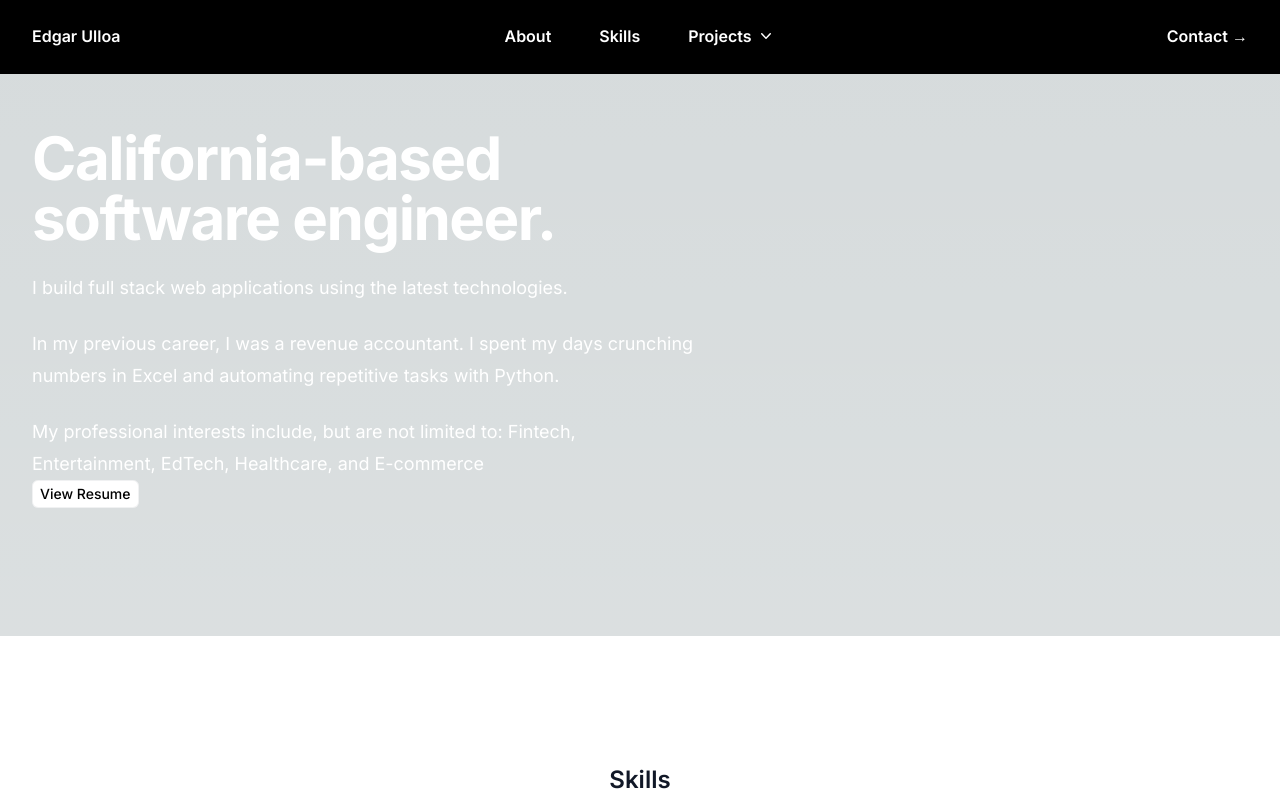
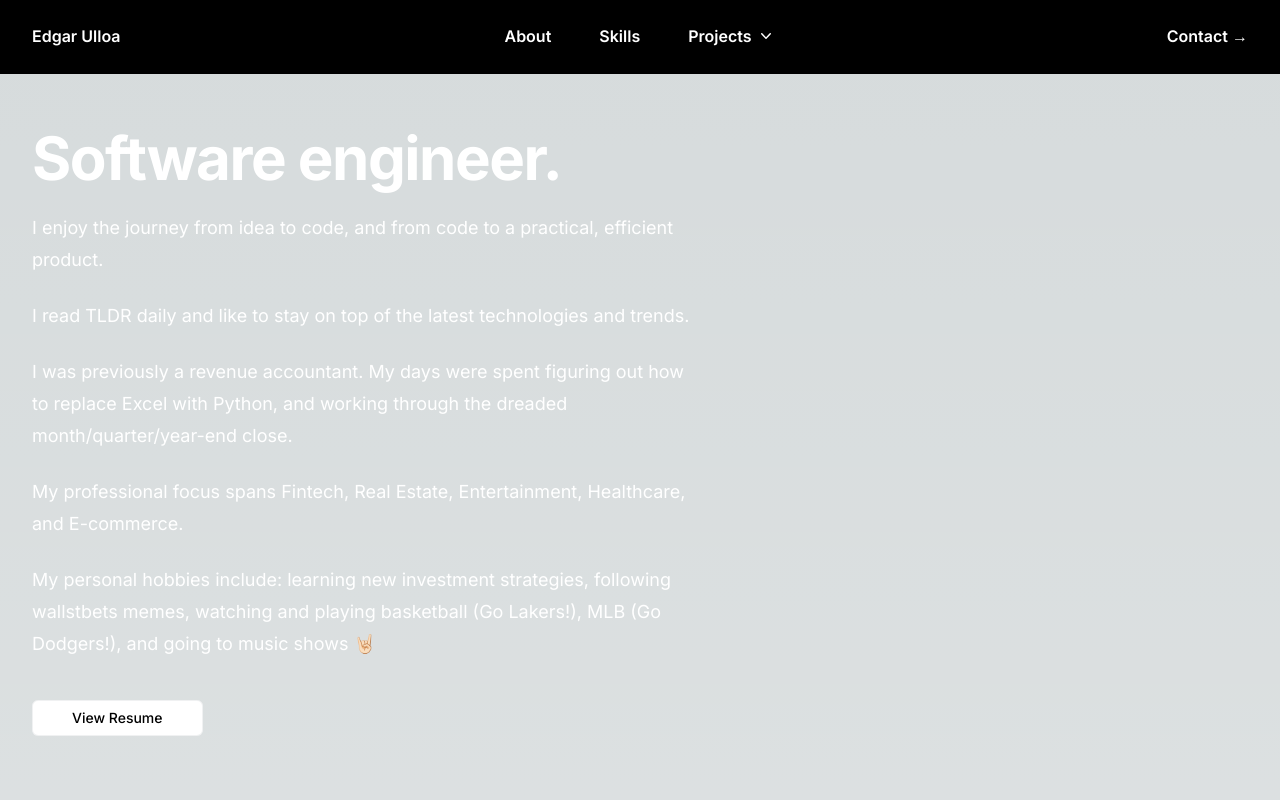
Before and after one commit to eulloa10/edgar-personal-website-2, a Next.js app in the folder portfolio/: page / in a window 1280 px wide. Shown: the top 800 px of the page. Built offline with nearby package versions, Linux system fonts and the light colour scheme.

Commit message:
updated bio

```diff
--- a/portfolio/src/app/components/about.js
+++ b/portfolio/src/app/components/about.js
@@ -13,20 +13,26 @@ export default function About() {
       </div>
       <div className="mx-auto max-w-7xl px-6 lg:px-8">
         <div className="mx-auto max-w-2xl lg:mx-0">
-          <h2 className="text-4xl font-bold tracking-tight text-white sm:text-6xl">California-based software engineer.</h2>
+          <h2 className="text-4xl font-bold tracking-tight text-white sm:text-6xl">Software engineer.</h2>
           <p className="mt-6 text-lg leading-8 text-white">
-            I build full stack web applications using the latest technologies.
+            I enjoy the journey from idea to code, and from code to a practical, efficient product.
           </p>
           <p className="mt-6 text-lg leading-8 text-white">
-            In my previous career, I was a revenue accountant. I spent my days crunching numbers in Excel and automating repetitive tasks with Python.
+            I read TLDR daily and like to stay on top of the latest technologies and trends.
           </p>
           <p className="mt-6 text-lg leading-8 text-white">
-            My professional interests include, but are not limited to: Fintech, Entertainment, EdTech, Healthcare, and E-commerce
+            I was previously a revenue accountant. My days were spent figuring out how to replace Excel with Python, and working through the dreaded month/quarter/year-end close.
+          </p>
+          <p className="mt-6 text-lg leading-8 text-white">
+            My professional focus spans Fintech, Real Estate, Entertainment, Healthcare, and E-commerce.
+          </p>
+          <p className="mt-6 text-lg leading-8 text-white">
+            My personal hobbies include: learning new investment strategies, following wallstbets memes, watching and playing basketball (Go Lakers!), MLB (Go Dodgers!), and going to music shows 🤘🏻
           </p>
           <a
             href="https://drive.google.com/file/d/1Pj-m5KW7XvfD_HblYKcJqUffrXHw2VCJ/view?usp=drive_link" target="_blank"
             rel="noopener noreferrer"
-            className="inline-flex items-center rounded-md bg-white px-2 py-1 text-sm font-medium text-black ring-1 ring-inset ring-gray-500/10">
+            className="inline-flex items-center rounded-md bg-white px-10 py-2 text-sm font-medium text-black ring-1 ring-inset ring-gray-500/10 mt-10">
               View Resume
             </a>
         </div>
--- a/portfolio/src/app/components/contact.js
+++ b/portfolio/src/app/components/contact.js
@@ -9,7 +9,7 @@ const Contact = () => {
       <div className="container mx-auto text-center">
 
 
-        <h2 href="#contact" className="text-3xl font-bold mb-8">Contact</h2>
+        <h2 id="contact" className="text-3xl font-bold mb-8">Contact</h2>
 
         <div className={`mb-8 mx-auto ${containerWidth}`}>
           <div className="p-6 border border-gray-300 rounded-md">
--- a/portfolio/src/app/components/nav.js
+++ b/portfolio/src/app/components/nav.js
@@ -47,7 +47,7 @@ export default function Nav() {
     <header className="bg-black fixed top-0 w-full z-50 border-b-2 border-black">
       <nav className="mx-auto flex max-w-7xl items-center justify-between p-6 lg:px-8" aria-label="Global">
         <div className="flex lg:flex-1">
-          <a href="#" className="-m-1.5 p-1.5">
+          <a href="" className="-m-1.5 p-1.5">
             <span className="sr-only">Edgar Ulloa</span>
             <span className="text-md font-semibold leading-6 text-white">Edgar Ulloa</span>
           </a>
@@ -191,7 +191,7 @@ export default function Nav() {
               </div>
               <div className="py-6">
                 <a
-                  href="#"
+                  href="#contact"
                   className="-mx-3 block rounded-lg px-3 py-2.5 text-base font-semibold leading-7 text-gray-900 hover:bg-gray-50"
                   onClick={handleMobileMenuItemClick}
                 >
```
